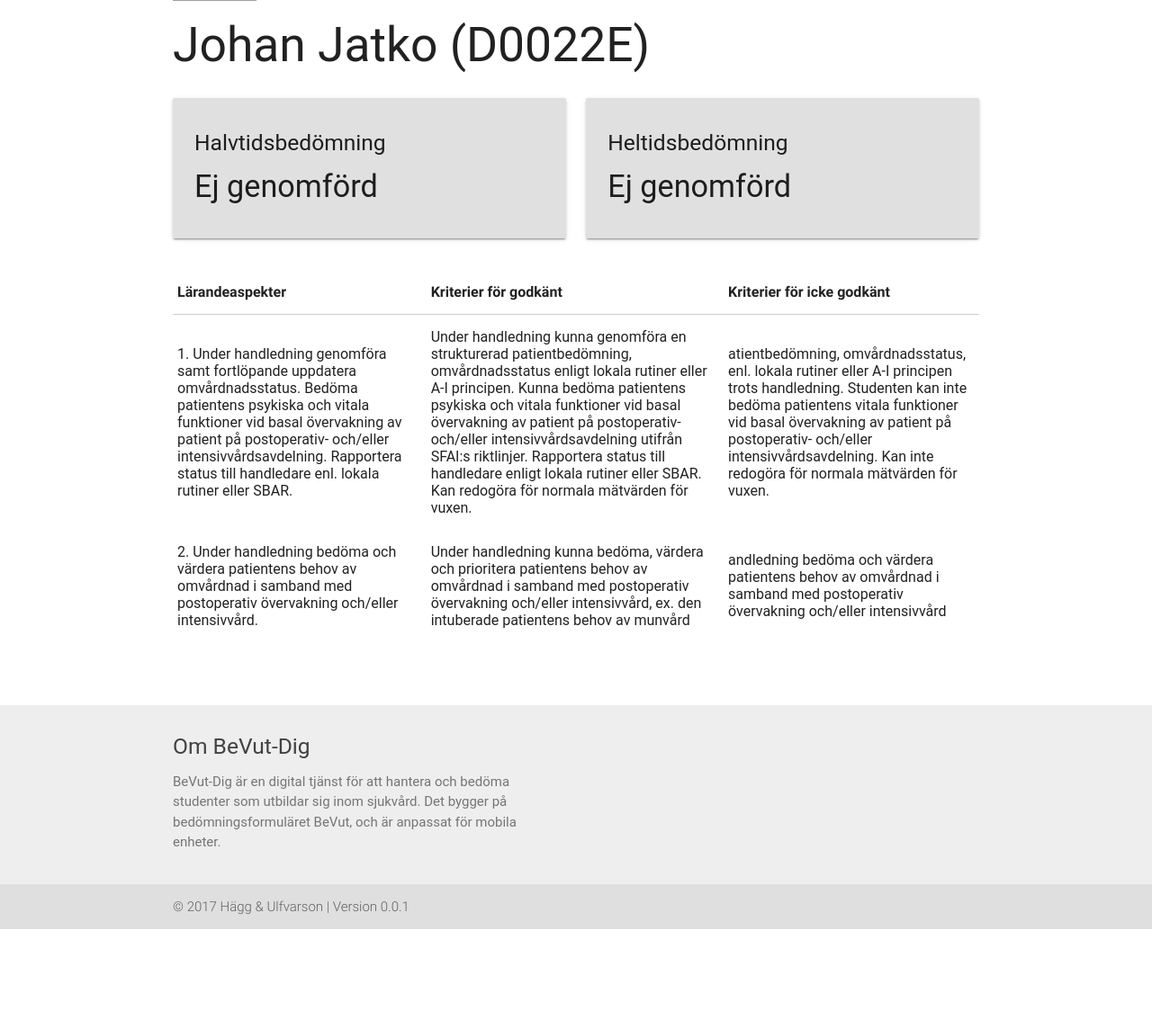
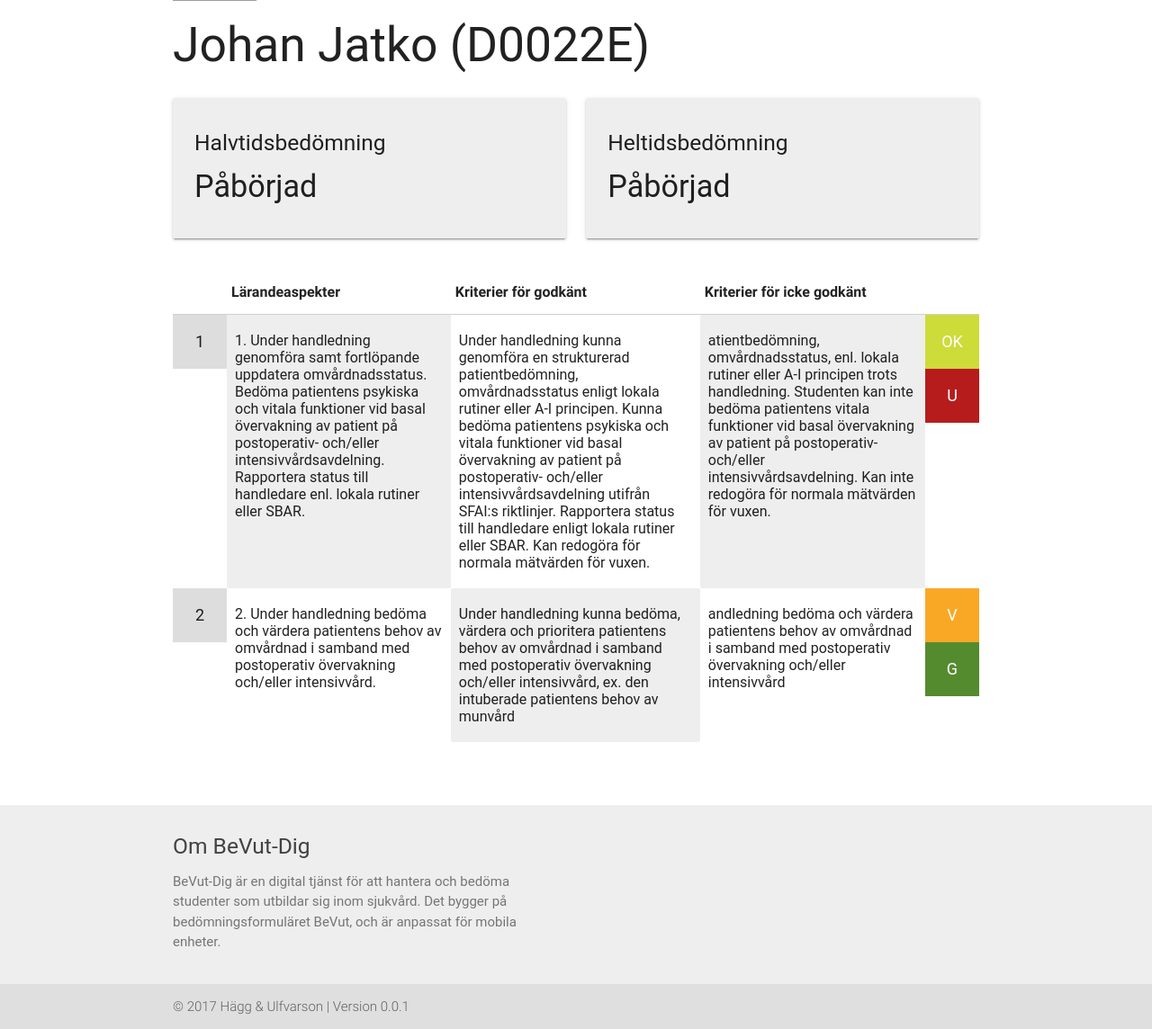
Before and after one commit to ArmedGuy/BeVut, a Django app: page /app/form/1/ in a window 1280 px wide. Shown: the part 92-1236 px from the top of the page at 90% size. Before the commit the page ends 1125 px from the top, so only its background shows below. Run offline with Django 3.2, Linux system fonts and the light colour scheme; a user stored in the database is signed in; data comes from the database, SQL or seed files in the repository; both versions use the stored data as it was after the commit; some libraries are stand-ins or nearby versions; some web fonts are replaced; grey boxes are pictures that could not be loaded.

Commit message:
draft of form page

```diff
--- a/Bevut/app/admin.py
+++ b/Bevut/app/admin.py
@@ -25,7 +25,7 @@ class OptionInline(admin.TabularInline):
 @admin.register(FormTemplate)
 class TemplateAdmin(admin.ModelAdmin):
     save_as = True
-    fields = ['name', 'has_well_done']
+    fields = ['name', 'has_well_done', 'applied']
     list_display = ["__str__", "apply_template_link"]
     inlines = (OptionInline,)
 
@@ -89,6 +89,10 @@ class FormAdmin(admin.ModelAdmin):
 class StudentAdmin(admin.ModelAdmin):
     pass
 
+@admin.register(FormAnswer)
+class FormAnswerAdmin(admin.ModelAdmin):
+    pass
+
 @admin.register(Course)
 class CourseAdmin(admin.ModelAdmin):
     save_as = True
--- a/Bevut/app/models.py
+++ b/Bevut/app/models.py
@@ -56,6 +56,7 @@ class FormTemplate(models.Model):
         verbose_name_plural = "formulärsmallar"
 
 class FormOption(models.Model):
+    nr = models.IntegerField("Nummer", help_text = "Siffra på fråga, används för sortering och för att lätt kunna referera")
     description = models.TextField("Lärandeaspekter")
     done_description = models.TextField("Kriterier för godkänt")
     well_done_description = models.TextField("Kriterier för väl godkänt", help_text = "Behövs endast om formuläret har Väl Godkänt", blank=True)
--- a/Bevut/app/templates/app/form.html
+++ b/Bevut/app/templates/app/form.html
@@ -1,25 +1,78 @@
 {% extends "app/app_layout.html" %}
 
 {% block content %}
+<style>
+    .answer-box {
+        width: 60px;
+        height: 60px;
+        line-height: 60px;
+        font-size: 18px;
+        text-align: center;
+        color: white;
+    }
+    .number-box {
+        width: 60px;
+        height: 60px;
+        line-height: 60px;
+        font-size: 18px;
+        text-align: center;
+        background-color: #ddd;
+    }
+    table tbody td {
+        vertical-align: top;
+    }
+    table tbody td p {
+        margin: 4px;
+    }
+    table tbody tr:nth-child(even) td:nth-child(odd) {
+        background-color: #eee;
+
+    }
+    table tbody tr:nth-child(odd) td:nth-child(even) {
+        background-color: #eee;
+    }
+    td.results, td.numbers {
+        background-color: transparent !important;
+        padding: 0px;
+    }
+</style>
 <div class="container">
     <h2>{{ student_form }}</h2>
     <div class="row">
         <div class="col m6">
-            <div class="card-panel grey lighten-2">
+            <div class="card-panel grey lighten-3">
                 <h5>Halvtidsbedömning</h5>
+                {% if student_form.midterm_signed %}
+                <h4>Slutförd</h4>
+                {% elif midterm_answers.count != 0 %}
+                <h4>Påbörjad</h4>
+                {% else %}
                 <h4>Ej genomförd</h4>
+                <a class="waves-effect waves-light btn" href="?midterm">Påbörja</a>
+                {% endif %}
             </div>
         </div>
         <div class="col m6">
-            <div class="card-panel grey lighten-2">
+            <div class="card-panel grey lighten-3">
                 <h5>Heltidsbedömning</h5>
+                {% if student_form.fullterm_signed %}
+                <h4>Slutförd</h4>
+                {% elif fullterm_answers.count != 0 %}
+                <h4>Påbörjad</h4>
+                {% else %}
                 <h4>Ej genomförd</h4>
+                <a class="waves-effect waves-light btn" {% if not student_form.midterm_signed %}disabled{% endif %} href="?fullterm">Påbörja</a>
+                {% if not student_form.midterm_signed %}
+                Halvtidsbedöming inte klar
+                {% endif %}
+                {% endif %}
             </div>
         </div>
     </div>
     <table>
         <thead>
         <tr>
+            <th></th>
             <th>
                 Lärandeaspekter
             </th>
@@ -38,13 +91,53 @@
         </thead>
         <tbody>
         {% for question in student_form.template.formoption_set.all %}
+
         <tr>
-                <td>{{ question.description }}</td>
-                <td>{{ question.done_description }}</td>
+            <td class="numbers">
+                    <div class="number-box">
+                        {{ question.nr }}
+                    </div>
+                </td>
+            <td>
+                <p>{{ question.description }}</p></td>
+            <td>
+                <p>{{ question.done_description }}</p>
+
+            </td>
             {% if student_form.template.has_well_done %}
-                <td>{{ question.well_done_description }}</td>
+            <td>
+                <p>{{ question.well_done_description }}</p>
+            </td>
             {% endif %}
-                <td>{{ question.not_done_description }}</td>
+            <td>
+                <p>{{ question.not_done_description }}</p>
+            </td>
+            <td class="results">
+                {% for a in question.formanswer_set.all %}
+                {% if a.result == "OK" %}
+                <div class="answer-box lime">
+                    OK
+                </div>
+                {% endif %}
+
+                {% if a.result == "V" %}
+                <div class="answer-box yellow darken-3">
+                    V
+                </div>
+                {% endif %}
+                {% if a.result == "U" %}
+                <div class="answer-box red darken-4">
+                    U
+                </div>
+                {% endif %}
+                {% if a.result == "G" %}
+                <div class="answer-box light-green darken-3">G</div>
+                {% endif %}
+                {% if a.result == "VG" %}
+                <div class="answer-box light-green darken-3">VG</div>
+                {% endif %}
+                {% endfor %}
+            </td>
         </tr>
             {% endfor %}
         </tbody>
--- a/Bevut/app/views.py
+++ b/Bevut/app/views.py
@@ -37,4 +37,8 @@ def student_form(request, *args, **kwargs):
     ctx = {}
     form = get_object_or_404(StudentForm, pk=kwargs['id'])
     ctx['student_form'] = form
+    ctx['midterm_answers'] = form.formanswer_set.filter(is_midterm=True)
+    ctx['fullterm_answers'] = form.formanswer_set.filter(is_midterm=False)
+    ctx['midterm_in_progress'] = request.GET.get("midterm", False) or ctx['midterm_answers'].count() != 0
+    ctx['fullterm_in_progress'] = request.GET.get("fullterm", False) or ctx['fullterm_answers'].count() != 0
     return render(request, "app/form.html", ctx)
```
Also changed, not shown: Bevut/app/migrations/0011_auto_20170508_1528.py (added), Bevut/db.sqlite3, 1 other file. Lines whose indentation alone changed are shown as unchanged.
